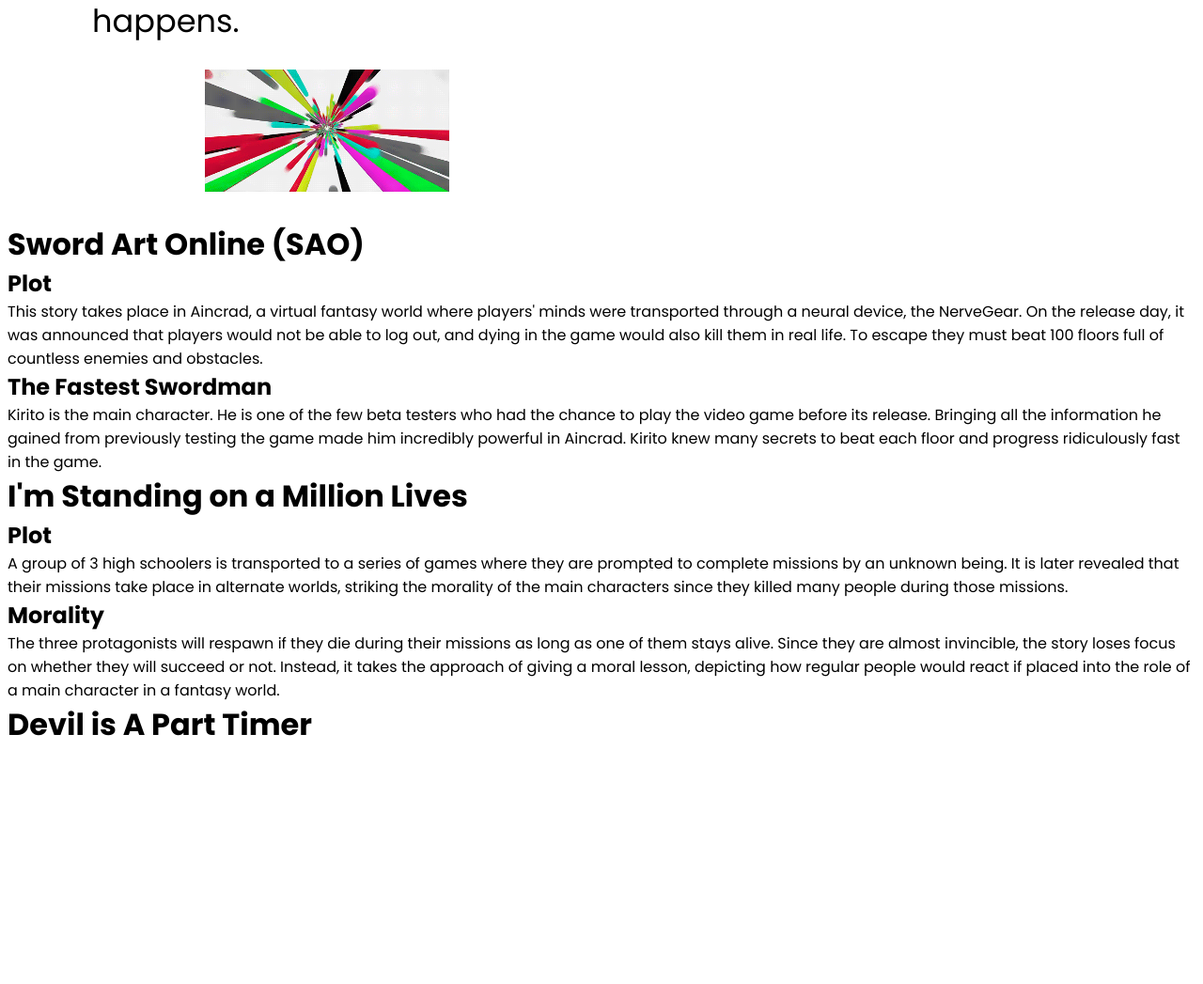
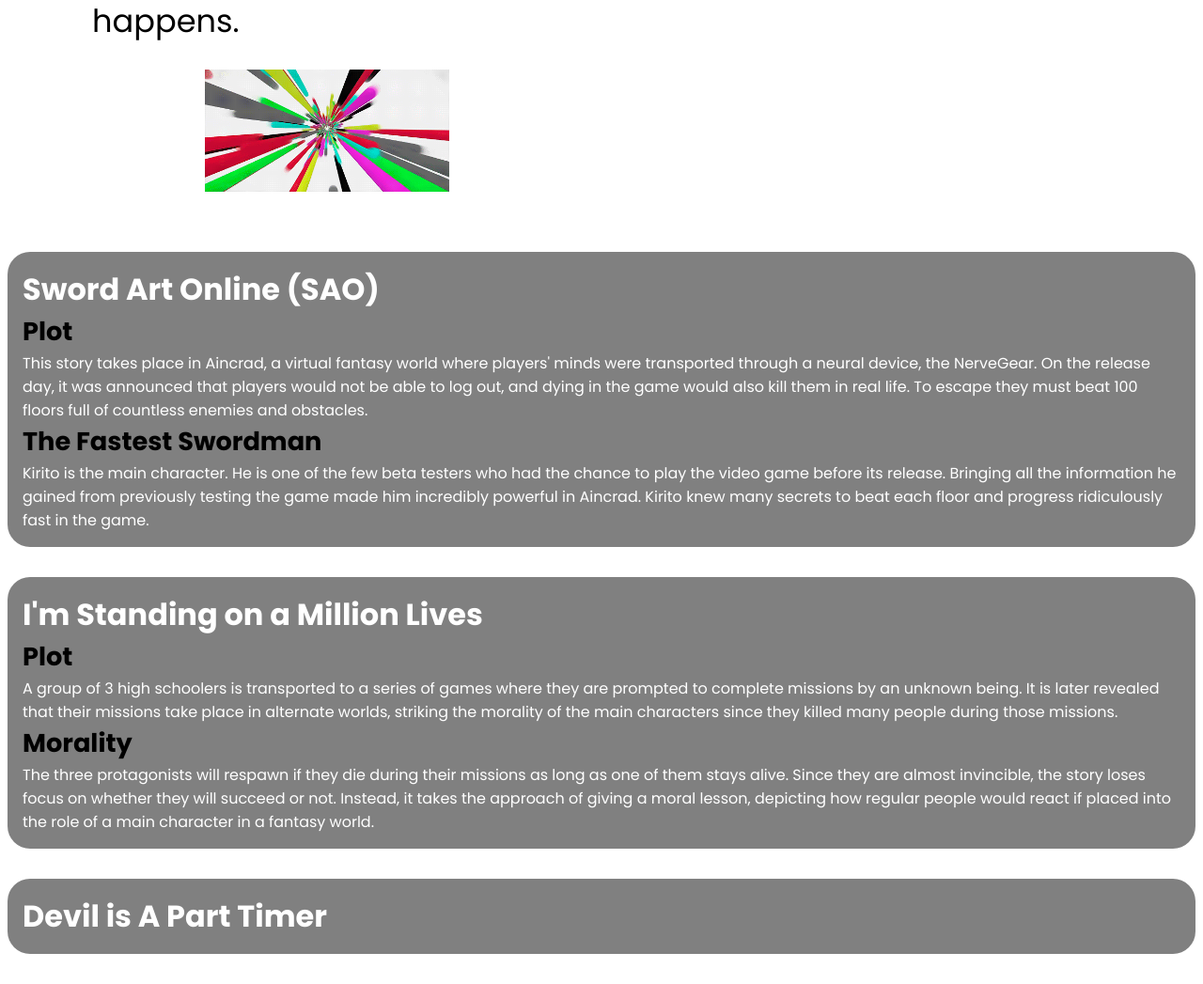
Before and after one commit to diegodedios1/engl1102, a PHP site: page / in a window 1280 px wide. Shown: the part 1170-2217 px from the top of the page at 94% size. Before the commit the page ends 1953 px from the top, so only its background shows below. Run offline with PHP 8.4, Linux system fonts and the light colour scheme.

Commit message:
More styling

```diff
--- a/index.css
+++ b/index.css
@@ -50,4 +50,22 @@
 }
 div.intro .list-container li {
   font-size: 1.7em;
+}
+
+div.content {
+  font-size: 1em;
+}
+div.content h1 {
+  font-size: 2em;
+}
+div.content h2 {
+  font-size: 1.7em;
+  color: black;
+}
+div.content .anime {
+  padding: 1em;
+  margin: 2em 0 2em 0;
+  background-color: grey;
+  border-radius: 1.5em;
+  color: white;
 }/*# sourceMappingURL=index.css.map */
```
